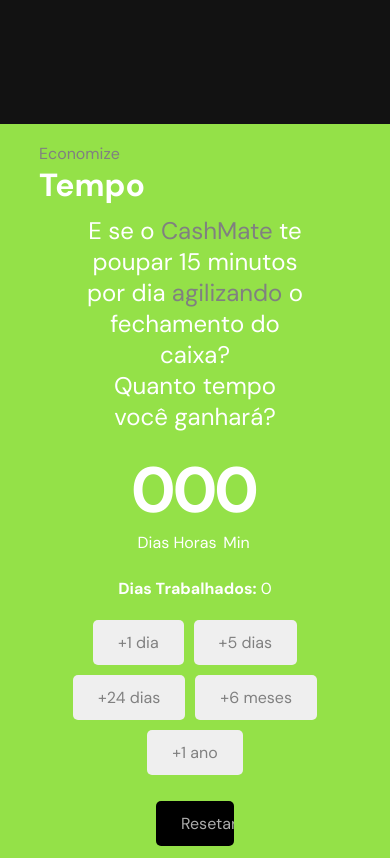
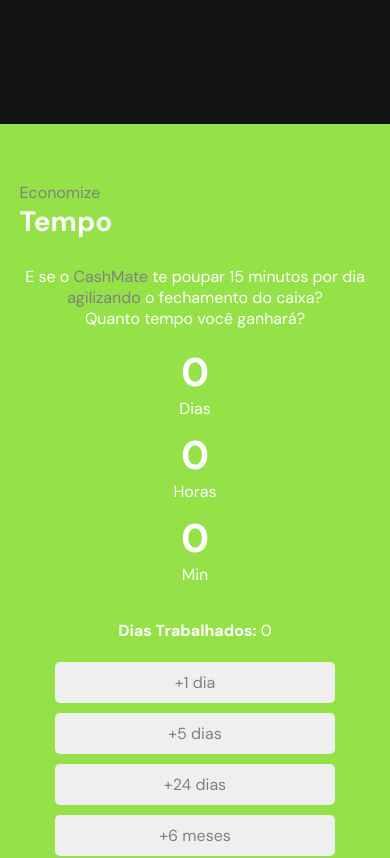
Before and after one commit to Caiorossi00/CashMate-Home, a React (Create React App) app: page / in a window 390 px wide. Shown: the part 1960-2818 px from the top of the page. Built offline with nearby package versions, Linux system fonts and the light colour scheme.

Commit message:
responsividade mobile time savings

```diff
--- a/src/components/TimeSavings/CashMateTimeSavings.css
+++ b/src/components/TimeSavings/CashMateTimeSavings.css
@@ -111,3 +111,72 @@
 .intro-message .span-intro {
   color: rgb(255, 255, 255);
 }
+
+@media screen and (max-width: 1024px) {
+  .results {
+    width: 60%;
+  }
+
+  .value {
+    font-size: 3em;
+  }
+}
+
+@media screen and (max-width: 768px) {
+  .time-savings {
+    padding: 10% 5%;
+  }
+
+  .intro-message {
+    width: 90%;
+    margin-top: 3vh;
+  }
+
+  .button-group {
+    flex-direction: column;
+    align-items: center;
+  }
+
+  .time-button,
+  .reset-button {
+    width: 80%;
+    padding: 10px;
+  }
+
+  .results {
+    width: 80%;
+    flex-direction: column;
+    align-items: center;
+  }
+
+  .result {
+    margin-bottom: 10px;
+  }
+}
+
+@media screen and (max-width: 480px) {
+  .time-savings {
+    padding: 15% 5%;
+  }
+
+  #first-text-savings h1 {
+    font-size: 28px;
+  }
+
+  .intro-message {
+    font-size: 1em;
+    width: 100%;
+  }
+
+  .results {
+    width: 100%;
+  }
+
+  .value {
+    font-size: 2.5em;
+  }
+
+  .reset-button {
+    width: 90%;
+  }
+}
```
